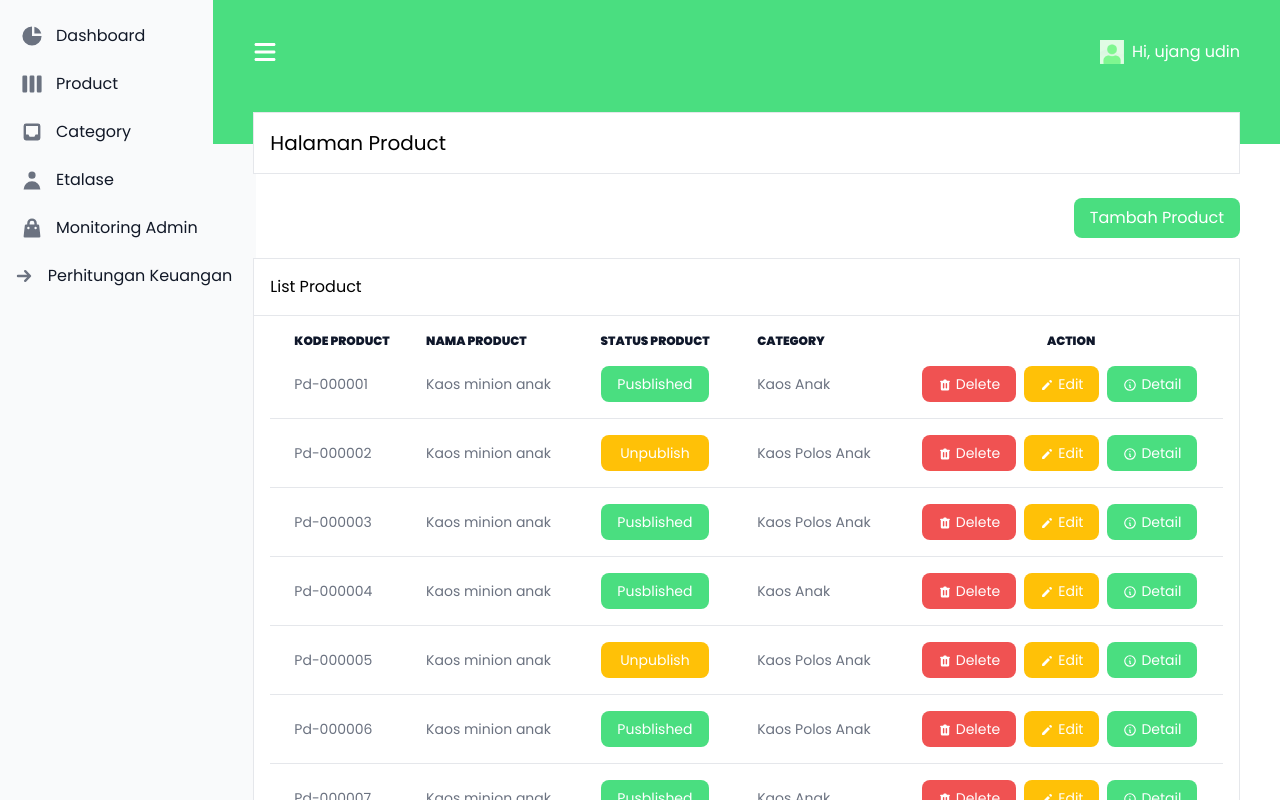
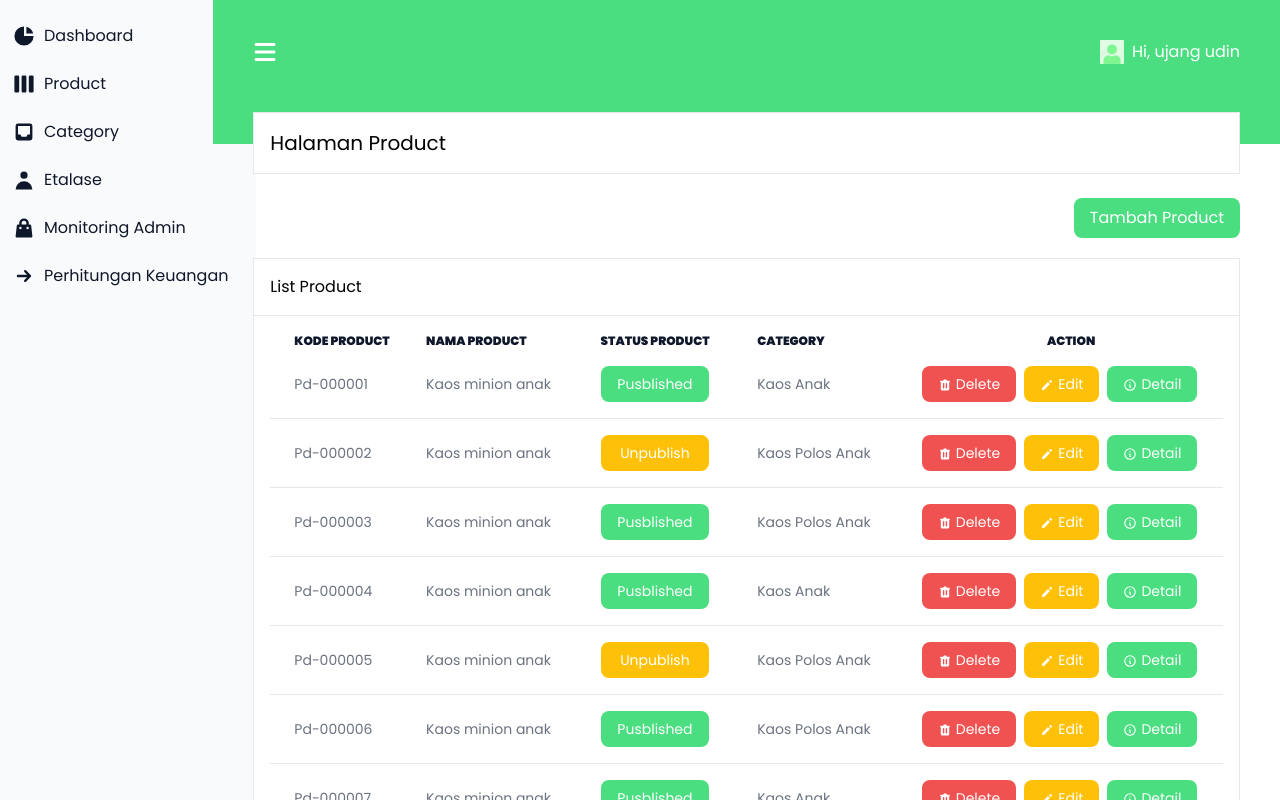
Before and after one commit to Syafiq1331/tokobajuku-fe, a Next.js app: page /admin/product/app in a window 1280 px wide. Shown: the top 800 px of the page. Built offline with nearby package versions, Linux system fonts and the light colour scheme.

Commit message:
update Sidebar.tsx

```diff
--- a/src/components/admin/layout/Sidebar.tsx
+++ b/src/components/admin/layout/Sidebar.tsx
@@ -39,53 +39,45 @@ const Sidebar: React.FC<SidebarProps> = ({ className }: SidebarProps) => {
             <FlowbiteSidebar aria-label="Default sidebar example" className='h-full'>
                 <FlowbiteSidebar.Items className='h-full'>
                     <FlowbiteSidebar.ItemGroup>
-                        <FlowbiteSidebar.Item icon={HiChartPie}>
-                            <Link href="/admin/dashboard/app">
-                                Dashboard
+                        <Link href="/admin/dashboard/app" passHref legacyBehavior>
+                            <div className='flex items-center gap-x-2 py-2'>
+                                <p><HiChartPie className='text-2xl text-secondary' /></p>
+                                <p className='text-md text-secondary'>Dashboard</p>
+                            </div>
                         </Link>
-                        </FlowbiteSidebar.Item>
-                        <FlowbiteSidebar.Item icon={HiViewBoards}>
-                            <Link href="/admin/product/app">
-                                Product
-                                <span>
-                                    <a href="#"></a>
-                                </span>
+                        <Link href="/admin/product/app" passHref legacyBehavior>
+                            <div className='flex items-center gap-x-2 py-2'>
+                                <p><HiViewBoards className='text-2xl text-secondary' /></p>
+                                <p className='text-md text-secondary'>Product</p>
+                            </div>
                         </Link>
-                        </FlowbiteSidebar.Item>
-                        <FlowbiteSidebar.Item icon={HiInbox}>
-                            <Link href="/admin/category/app">
-                                Category
-                                <span>
-                                    <a href="#"></a>
-                                </span>
+                        <Link href="/admin/category/app" passHref legacyBehavior>
+                            <div className='flex items-center gap-x-2 py-2'>
+                                <p><HiInbox className='text-2xl text-secondary' /></p>
+                                <p className='text-md text-secondary'>Category</p>
+                            </div>
                         </Link>
-                        </FlowbiteSidebar.Item>
-                        <FlowbiteSidebar.Item icon={HiUser}>
-                            <Link href="/admin/etalase/app">
-                                Etalase
-                                <span>
-                                    <a href="#"></a>
-                                </span>
+                        <Link href="/admin/etalase/app" passHref legacyBehavior>
+                            <div className='flex items-center gap-x-2 py-2'>
+                                <p><HiUser className='text-2xl text-secondary' /></p>
+                                <p className='text-md text-secondary'>Etalase</p>
+                            </div>
                         </Link>
-                        </FlowbiteSidebar.Item>
-                        <FlowbiteSidebar.Item icon={HiShoppingBag}>
-                            <Link href="/admin/monitoring/app">
-                                Monitoring Admin
-                                <span>
-                                    <a href="#"></a>
-                                </span>
+                        <Link href="/admin/monitoring/app" passHref legacyBehavior>
+                            <div className='flex items-center gap-x-2 py-2'>
+                                <p><HiShoppingBag className='text-2xl text-secondary' /></p>
+                                <p className='text-md text-secondary'>Monitoring Admin</p>
+                            </div>
                         </Link>
-                        </FlowbiteSidebar.Item>
-                        <FlowbiteSidebar.Item icon={HiArrowSmRight}>
-                            <Link href="/admin/keuangan/app">
-                                Perhitungan Keuangan
-                                <span>
-                                    <a href="#"></a>
-                                </span>
+                        <Link href="/admin/keuangan/app" passHref legacyBehavior>
+                            <div className='flex items-center gap-x-2 py-2'>
+                                <p><HiArrowSmRight className='text-2xl text-secondary' /></p>
+                                <p className='text-md text-secondary'>Perhitungan Keuangan</p>
+                            </div>
                         </Link>
-                        </FlowbiteSidebar.Item>
                     </FlowbiteSidebar.ItemGroup>
                 </FlowbiteSidebar.Items>
+
             </FlowbiteSidebar>
         </div>
     )
```
Lines whose indentation alone changed are shown as unchanged.
